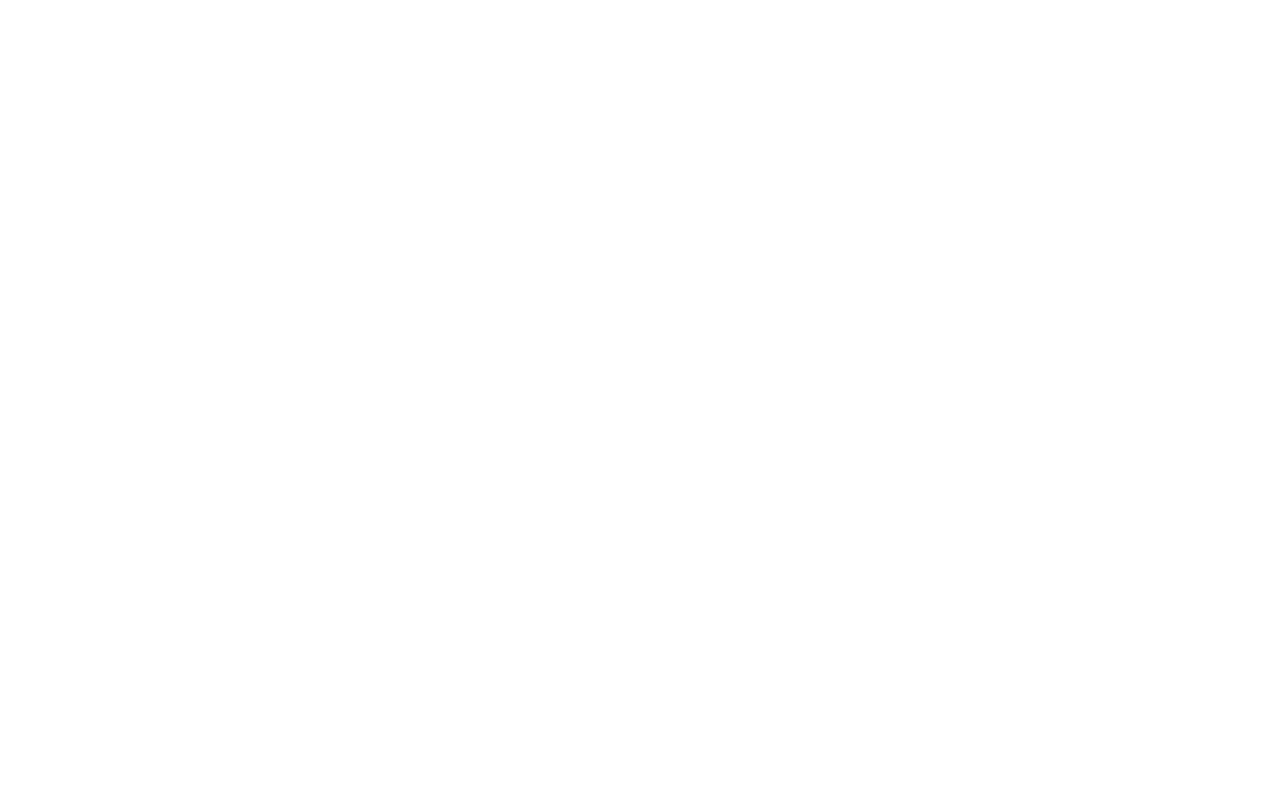
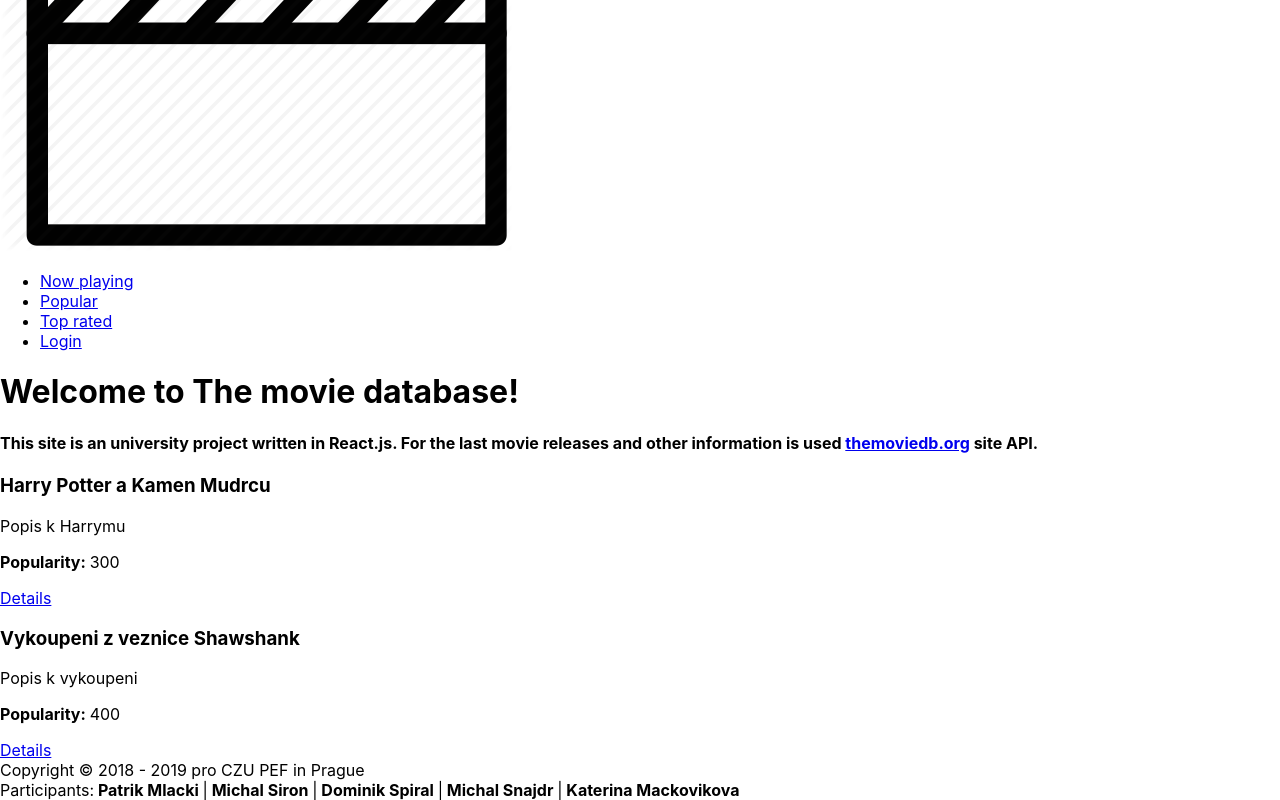
Before and after one commit to CzuProjects/czu-movie-dbs, a React app: page / in a window 1280 px wide. Shown: the part 911-1711 px from the top of the page. Before the commit the page ends 863 px from the top, so only its background shows below. Built offline with nearby package versions, Linux system fonts and the light colour scheme.

Commit message:
Intro text, copyright fix, new logo

```diff
--- a/public/index.html
+++ b/public/index.html
@@ -19,7 +19,7 @@
       work correctly both with client-side routing and a non-root public URL.
       Learn how to configure a non-root public URL by running `npm run build`.
     -->
-    <title>React App</title>
+    <title>The movie dbs</title>
   </head>
   <body>
     <noscript>
--- a/src/App.js
+++ b/src/App.js
@@ -1,6 +1,6 @@
 import React, { Component } from 'react';
 import './App.css';
- import { BrowserRouter } from 'react-router-dom';
+import { BrowserRouter } from 'react-router-dom';
 
 import Layout from './components/Layout/Layout';
 import MovieDbs from './containers/MovieDbs/MovieDbs';
--- a/src/components/Footer/Footer.js
+++ b/src/components/Footer/Footer.js
@@ -3,7 +3,7 @@
 
 const footer = () => (
     <div className={classes.Footer}>
-        <div>Copyright &copy 2018 - 2019 pro CZU PEF in Prague</div>
+        <div>Copyright &copy; 2018 - 2019 pro CZU PEF in Prague</div>
         <div>Participants:
             <strong> Patrik Mlacki </strong>|
             <strong> Michal Siron </strong>|
--- a/src/components/Logo/Logo.js
+++ b/src/components/Logo/Logo.js
@@ -1,5 +1,5 @@
 import React from 'react';
-import burgerLogo from '../../assets/images/dummy-logo.png';
+import burgerLogo from '../../assets/images/czu-movie-dbs.png';
 import classes from './Logo.css';
 
 
--- a/src/containers/MovieDbs/Movies/Movies.css
+++ b/src/containers/MovieDbs/Movies/Movies.css
@@ -5,3 +5,10 @@
     width: 80%;
     margin: auto;
 }
+.WelcomeText {
+    margin: 5px auto 0;
+    width: 90%;
+    border-radius: 5px;
+    padding: 10px;
+    box-sizing: border-box;
+}
--- a/src/containers/MovieDbs/Movies/Movies.js
+++ b/src/containers/MovieDbs/Movies/Movies.js
@@ -41,9 +41,15 @@
         });
 
         return (
-            <section className={classes.Movies}>
-                {movies}
-            </section>
+            <>
+                <div className={classes.WelcomeText}>
+                    <h1>Welcome to The movie database!</h1>
+                    <h4>This site is an university project written in React.js. For the last movie releases and other information is used <a href="http://themoviedb.org">themoviedb.org</a> site API.</h4>
+                </div>
+                <section className={classes.Movies}>
+                    {movies}
+                </section>
+            </>
         );
     }
 
```
Also changed, not shown: src/assets/images/czu-movie-dbs.png (added), src/assets/images/dummy-logo.png (deleted).
